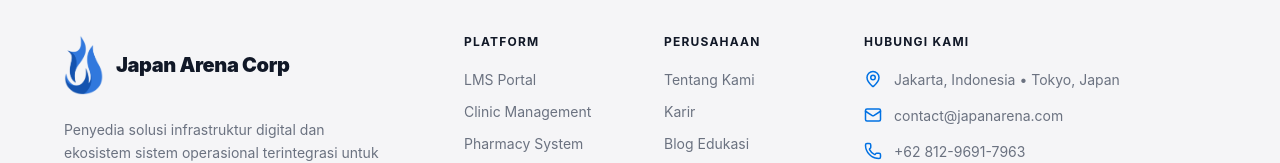
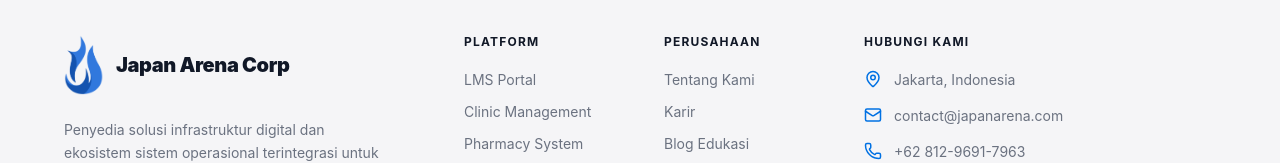
Before and after one commit to RiGi26/ja-landingpage-platform, a Next.js app: page / in a window 1280 px wide. Shown: the part 3654-3817 px from the top of the page. Built offline with nearby package versions, Linux system fonts and the light colour scheme.

Commit message:
docs: remove Tokyo from address in footer

```diff
--- a/app/page.tsx
+++ b/app/page.tsx
@@ -349,8 +349,7 @@ export default function LandingPage() {
                       <ul className="space-y-4 text-sm text-gray-500">
                           <li className="flex gap-3">
                               <MapPin size={18} className="text-[#0071E3] shrink-0" />
-                              <span>Jakarta, Indonesia • Tokyo, Japan</span>
-                          </li>
+                              <span>Jakarta, Indonesia</span>                          </li>
                           <li className="flex gap-3">
                               <Mail size={18} className="text-[#0071E3] shrink-0" />
                               <span>contact@japanarena.com</span>
```
